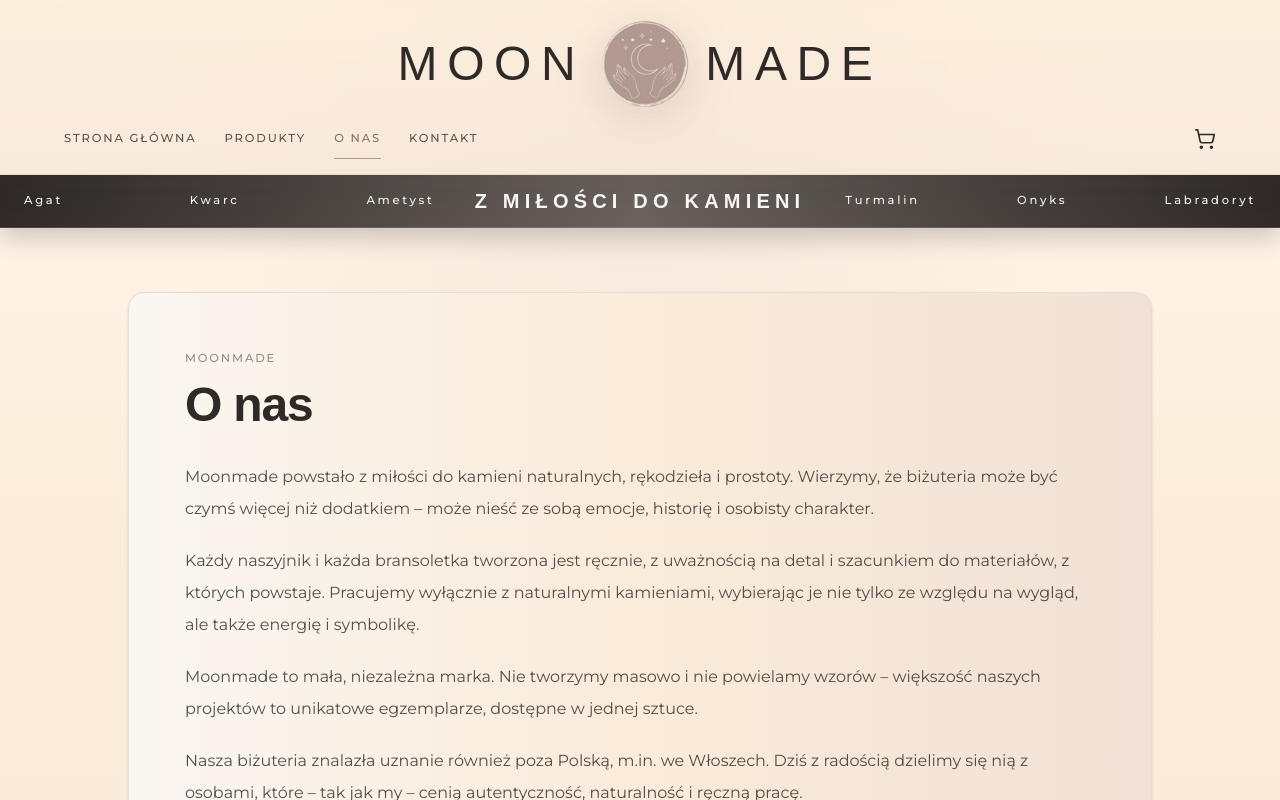
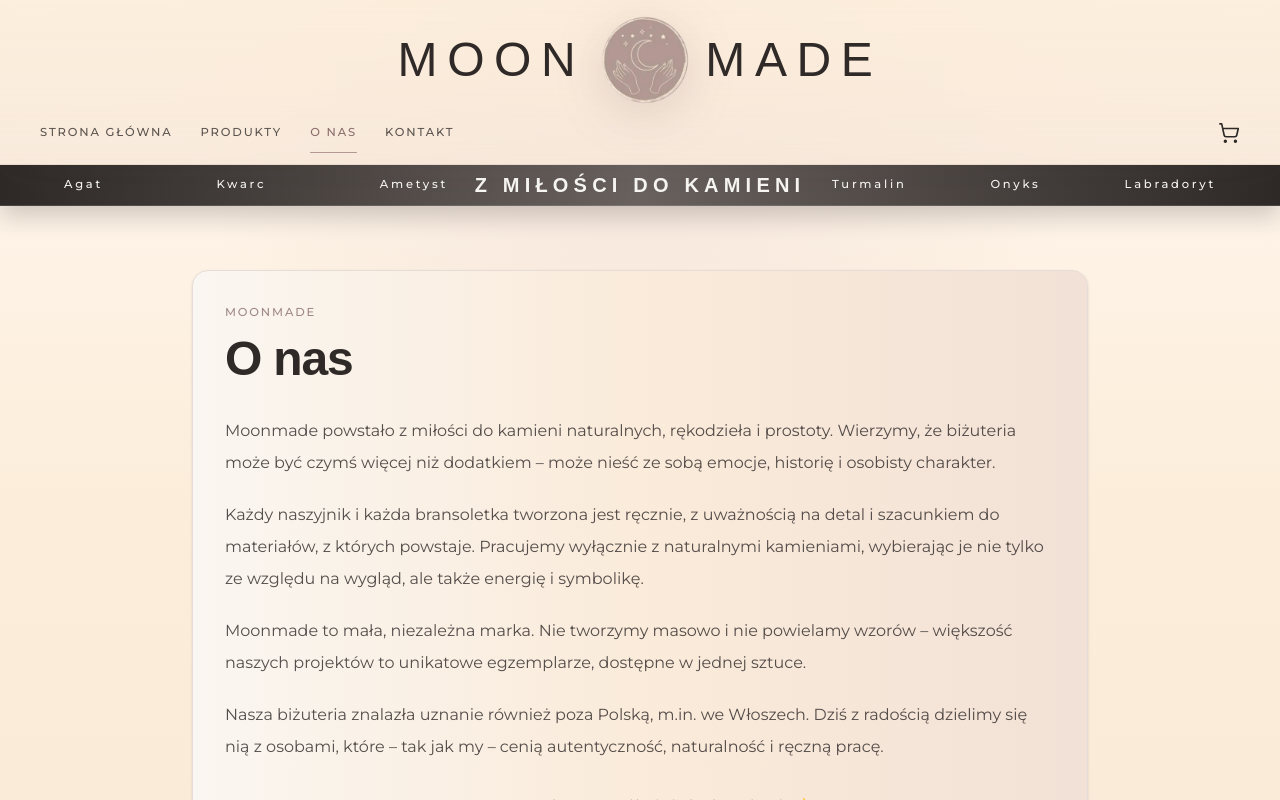
Before and after one commit to mstobrawa/moonmade, a Next.js app: page /about in a window 1280 px wide. Shown: the top 800 px of the page. Built offline with nearby package versions, Linux system fonts and the light colour scheme; a web font is replaced by a local one.

Commit message:
product spacing fixes

```diff
--- a/src/app/products/[slug]/page.tsx
+++ b/src/app/products/[slug]/page.tsx
@@ -32,7 +32,7 @@ export default async function ProductPage({ params }: ProductPageProps) {
   }
 
   return (
-    <main className="min-h-screen bg-moon-cream px-6 py-16">
+    <main className="min-h-screen bg-moon-cream px-6 py-10 md:py-12">
       <div className="mx-auto grid max-w-5xl gap-10 rounded-2xl border border-[#e7ddd6] bg-gradient-to-r from-[#faf6f1] via-[#faebda] to-[#f2e1d6] p-6 shadow-sm md:grid-cols-2 md:p-10">
         {/* =====================
             GALERIA
--- a/src/app/products/page.tsx
+++ b/src/app/products/page.tsx
@@ -28,7 +28,8 @@ export default async function ProductPage() {
     );
   }
 
-  const normalizedProducts: StoreProduct[] = (products ?? []).map((product) => ({
+  const normalizedProducts: StoreProduct[] = (products ?? []).map(
+    (product) => ({
       id: String(product.id),
       slug: String(product.slug),
       title: String(product.title),
@@ -39,18 +40,21 @@ export default async function ProductPage() {
             (image: unknown): image is string => typeof image === "string",
           )
         : [],
-  }));
+    }),
+  );
 
   return (
-    <main className="mx-auto w-full max-w-6xl px-6 py-12 md:px-8 md:py-16">
-      <HeroCard className="mb-10">
-        <p className="mb-3 text-xs font-semibold uppercase tracking-[0.28em] text-moon-rose-dark">
+    <main className="mx-auto w-full max-w-[1100px] px-6 py-6">
+      <HeroCard className="mb-6">
+        <p className="mb-2 text-xs font-semibold uppercase tracking-[0.25em] text-moon-rose-dark">
           Kolekcja Moonmade
         </p>
-        <h1 className="max-w-2xl text-4xl font-semibold tracking-tight sm:text-5xl">
+
+        <h1 className="max-w-xl text-3xl font-semibold tracking-tight md:text-4xl">
           Ręcznie tworzona biżuteria z kamieni naturalnych
         </h1>
-        <p className="mt-4 max-w-2xl text-base leading-8 text-moon-contrast/75">
+
+        <p className="mt-3 max-w-xl text-sm leading-7 text-moon-contrast/75">
           Każdy egzemplarz jest unikatowy i powstaje z dbałością o proporcje,
           detal i subtelny blask naturalnych minerałów.
         </p>
--- a/src/app/ui/Header.tsx
+++ b/src/app/ui/Header.tsx
@@ -4,9 +4,9 @@ import HeaderUser from "./HeaderUser";
 
 export default function Header() {
   return (
-    <header className="w-full border-b border-moon-contrast/10 bg-[linear-gradient(180deg,rgba(252,237,218,0.88),rgba(247,231,216,0.76))] px-4 py-4 shadow-[0_12px_36px_rgba(47,42,40,0.06)] backdrop-blur-xl sm:px-6">
+    <header className="w-full border-b border-moon-contrast/10 bg-[linear-gradient(180deg,rgba(252,237,218,0.88),rgba(247,231,216,0.76))] px-4 py-3 shadow-[0_12px_36px_rgba(47,42,40,0.06)] backdrop-blur-xl sm:px-6">
       {/* Logo */}
-      <div className="mx-auto max-w-6xl">
+      <div className="mx-auto max-w-6xl md:max-w-[1200px]">
         <Logo />
       </div>
 
@@ -17,7 +17,7 @@ export default function Header() {
       </div>
 
       {/* Desktop: logo w tej samej kolumnie, menu + user w wierszu */}
-      <div className="mx-auto hidden w-full max-w-6xl items-center justify-between pt-2 sm:flex">
+      <div className="mx-auto hidden w-full max-w-6xl items-center justify-between pt-1.5 md:max-w-[1200px] sm:flex">
         <Navigation />
         <HeaderUser />
       </div>
--- a/src/app/ui/HeroCard.tsx
+++ b/src/app/ui/HeroCard.tsx
@@ -5,13 +5,10 @@ interface HeroCardProps {
   className?: string;
 }
 
-export default function HeroCard({
-  children,
-  className = "",
-}: HeroCardProps) {
+export default function HeroCard({ children, className = "" }: HeroCardProps) {
   return (
     <div
-      className={`mx-auto w-full max-w-5xl rounded-2xl border border-[#e7ddd6] bg-gradient-to-r from-[#faf6f1] via-[#faebda] to-[#f2e1d6] p-10 shadow-sm md:p-14 ${className}`}
+      className={`mx-auto w-full max-w-4xl rounded-2xl border border-[#e7ddd6] bg-linear-to-r from-[#faf6f1] via-[#faebda] to-[#f2e1d6] p-6 shadow-sm md:p-8 ${className}`}
     >
       {children}
     </div>
--- a/src/app/ui/ProductCard.tsx
+++ b/src/app/ui/ProductCard.tsx
@@ -18,15 +18,14 @@ interface ProductCardProps {
 }
 
 export default function ProductCard({ product }: ProductCardProps) {
-  // 🧠 lokalny fallback – jeśli obraz z Supabase nie istnieje
   const [imgSrc, setImgSrc] = useState(
     product.images?.[0] || "/placeholder.webp",
   );
 
   return (
-    <article className="group flex h-full min-h-[30rem] flex-col overflow-hidden rounded-2xl border border-[#e7ddd6] bg-gradient-to-r from-[#faf6f1] via-[#faebda] to-[#f2e1d6] p-5 shadow-sm transition-all duration-300 ease-out hover:-translate-y-1 hover:border-[#d8cbc2] hover:shadow-[0_14px_28px_rgba(47,42,40,0.08)]">
-      {/* 🖼️ ZDJĘCIE – KWADRAT */}
-      <div className="relative mb-6 aspect-square w-full flex-none overflow-hidden rounded-xl border border-[#e7ddd6]/90 bg-[linear-gradient(180deg,rgba(250,245,240,0.96),rgba(231,216,206,0.68))]">
+    <article className="group flex h-full flex-col overflow-hidden rounded-2xl border border-[#e7ddd6] bg-linear-to-r from-[#faf6f1] via-[#faebda] to-[#f2e1d6] p-4 shadow-sm transition-all duration-300 ease-out hover:-translate-y-1 hover:border-[#d8cbc2] hover:shadow-[0_14px_28px_rgba(47,42,40,0.08)]">
+      {/* 🖼️ ZDJĘCIE */}
+      <div className="relative mb-4 aspect-4/3 w-full flex-none overflow-hidden rounded-xl border border-[#e7ddd6]/90 bg-[linear-gradient(180deg,rgba(250,245,240,0.96),rgba(231,216,206,0.68))]">
         <Image
           src={imgSrc}
           alt={product.title}
@@ -38,24 +37,24 @@ export default function ProductCard({ product }: ProductCardProps) {
       </div>
 
       {/* 📄 TREŚĆ */}
-      <h3 className="mb-2 text-2xl font-semibold leading-tight text-moon-contrast">
+      <h3 className="mb-2 text-xl font-semibold leading-tight text-moon-contrast">
         {product.title}
       </h3>
 
-      <p className="mb-4 line-clamp-3 text-sm leading-7 text-moon-contrast/72">
+      <p className="mb-3 line-clamp-3 text-sm leading-6 text-moon-contrast/72">
         {product.description}
       </p>
 
-      <p className="mb-6 text-lg font-semibold tracking-[0.01em] text-moon-rose-dark">
+      <p className="mb-4 text-base font-semibold tracking-[0.01em] text-moon-rose-dark">
         {product.price} zł
       </p>
 
-      {/* CTA NA DOLE */}
+      {/* CTA */}
       <div className="mt-auto">
         <Button
           as="a"
           href={`/products/${product.slug}`}
-          className="w-full bg-moon-white/80 shadow-[0_10px_22px_rgba(47,42,40,0.06)]"
+          className="w-full bg-moon-white/80 shadow-[0_8px_18px_rgba(47,42,40,0.05)]"
           variant="outline"
         >
           Szczegóły
--- a/src/app/ui/ProductsGrid.tsx
+++ b/src/app/ui/ProductsGrid.tsx
@@ -6,10 +6,12 @@ interface ProductsGridProps {
 
 export default function ProductsGrid({ products }: ProductsGridProps) {
   return (
-    <div className="grid grid-cols-1 gap-6 sm:grid-cols-2 lg:grid-cols-3">
-      {products.map((p) => (
-        <ProductCard key={p.id} product={p} />
-      ))}
+    <div className="mx-auto max-w-275">
+      <div className="grid grid-cols-1 gap-4 sm:grid-cols-2 lg:grid-cols-3">
+        {products.map((p) => (
+          <ProductCard key={p.id} product={p} />
+        ))}
+      </div>
     </div>
   );
 }
--- a/src/app/ui/ScrollToTop.tsx
+++ b/src/app/ui/ScrollToTop.tsx
@@ -7,7 +7,11 @@ export default function ScrollToTop() {
   const pathname = usePathname();
 
   useEffect(() => {
-    window.scrollTo(0, 0);
+    window.scrollTo({
+      top: 0,
+      left: 0,
+      behavior: "smooth",
+    });
   }, [pathname]);
 
   return null;
--- a/src/app/ui/SubHeader.tsx
+++ b/src/app/ui/SubHeader.tsx
@@ -1,7 +1,7 @@
 export default function SubHeader() {
   return (
-    <div className="w-full border-b border-white/12 bg-gradient-to-r from-[#2F2A28] via-[#6a625e] to-[#2F2A28] py-3 shadow-[0_10px_24px_rgba(47,42,40,0.22)]">
-      <div className="mx-auto flex max-w-7xl items-center justify-evenly px-6">
+    <div className="w-full border-b border-white/12 bg-gradient-to-r from-[#2F2A28] via-[#6a625e] to-[#2F2A28] py-2 md:py-1.5 shadow-[0_10px_24px_rgba(47,42,40,0.22)]">
+      <div className="mx-auto flex max-w-6xl items-center justify-evenly px-6 md:max-w-[1200px]">
         <div className="hidden flex-1 justify-between text-[0.72rem] font-medium tracking-[0.24em] text-[#FAF9F6] sm:flex">
           <span className="transition hover:text-[#FCEDDA]">Agat</span>
           <span className="transition hover:text-[#FCEDDA]">Kwarc</span>
```
Lines whose indentation alone changed are shown as unchanged.
